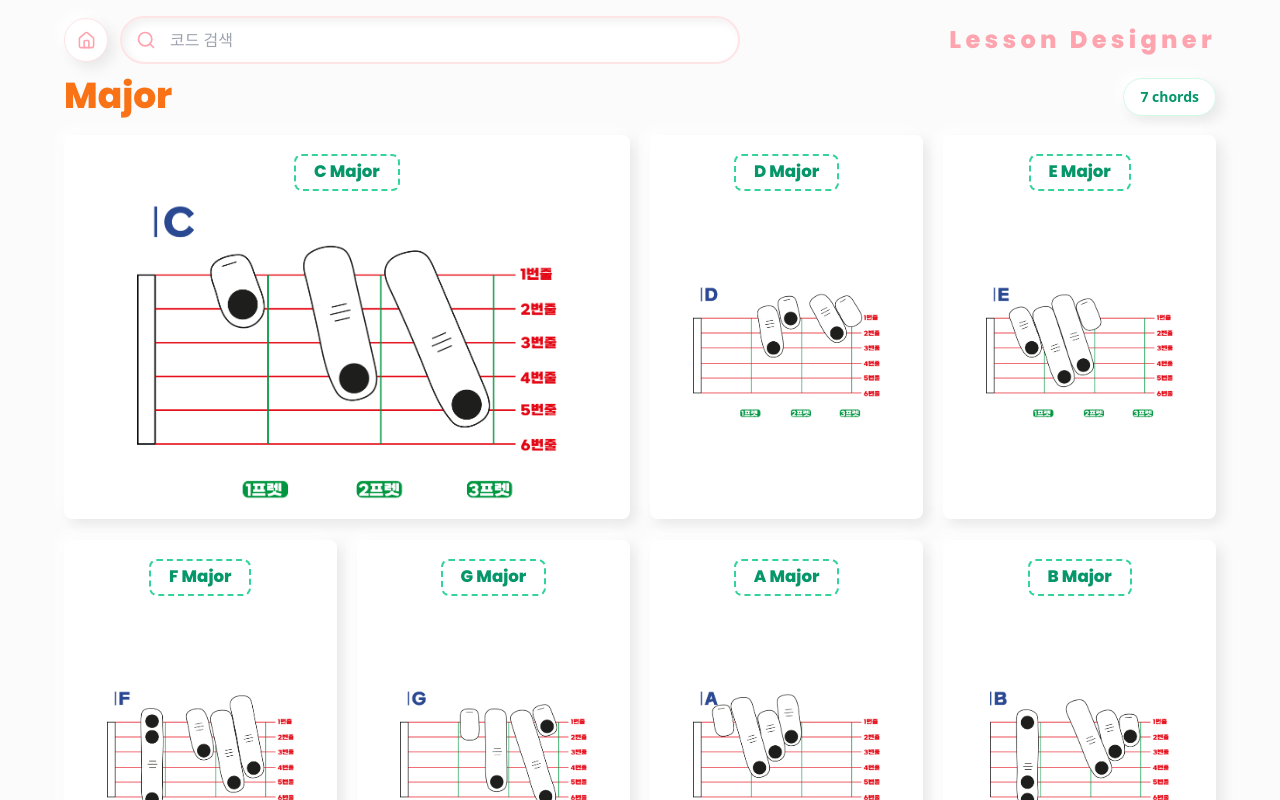
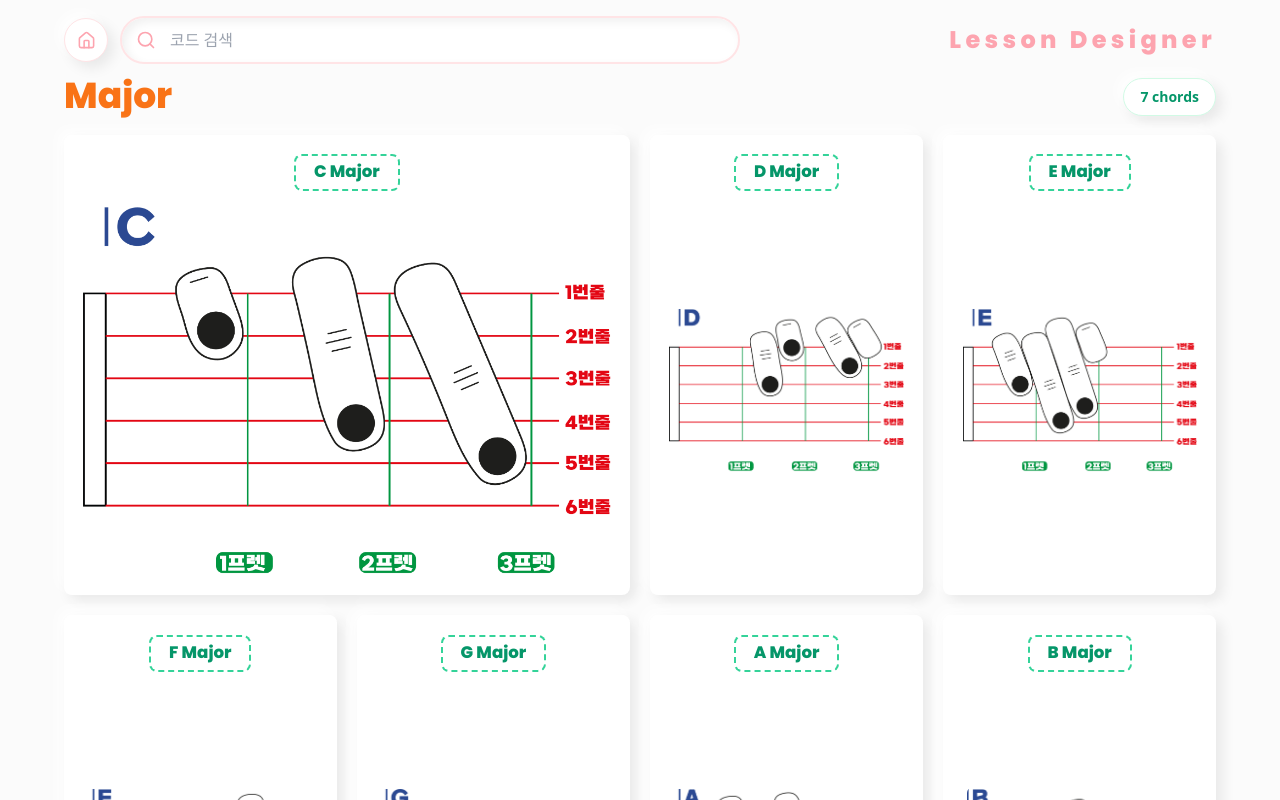
Before and after one commit to kimyounggaur/Guitar_Chord_Viewer, a React (Vite) app: page / in a window 1280 px wide. Both pictures are taken after a click on the button "Major". Shown: the top 800 px of the page. Built offline with nearby package versions, Linux system fonts and the light colour scheme.

Commit message:
Preserve source chord image proportions

```diff
--- a/src/components/Fretboard.tsx
+++ b/src/components/Fretboard.tsx
@@ -1,5 +1,6 @@
 import { useEffect, useMemo, useState } from 'react';
 import type { ChordShape, FingerPosition } from '../data/chordTypes';
+import { fretboardImageClassName, fretboardImageFrameClassName } from '../lib/fretboardImageClass';
 
 type Props = {
   shape: ChordShape;
@@ -32,6 +33,11 @@ function fretLineX(fret: number, fretCount: number): number {
   return nutX + fret * space;
 }
 
+function publicChordAsset(path: string): string {
+  const base = import.meta.env.BASE_URL.endsWith('/') ? import.meta.env.BASE_URL : `${import.meta.env.BASE_URL}/`;
+  return `${base}${path.replace(/^\//, '')}`;
+}
+
 export default function Fretboard({ shape, size = 'thumb' }: Props) {
   const imageUrl = shape.uploadedImageUrl ?? shape.image;
   const [imageFailed, setImageFailed] = useState(false);
@@ -46,21 +52,18 @@ export default function Fretboard({ shape, size = 'thumb' }: Props) {
 
   if (imageUrl && !imageFailed) {
     return (
-      <div className={isLarge ? 'mx-auto w-full max-w-5xl' : 'w-full'}>
+      <div className={fretboardImageFrameClassName(size)}>
         <img
-          src={usePlaceholder ? '/chords/placeholders/chord-placeholder.svg' : imageUrl}
+          src={usePlaceholder ? publicChordAsset('/chords/placeholders/chord-placeholder.svg') : imageUrl}
           alt={`${shape.title} 기타 코드 다이어그램`}
           loading="lazy"
-          className={
-            isLarge
-              ? 'mx-auto aspect-[16/9] w-full rounded-[8px] object-contain shadow-neumorphic'
-              : 'aspect-[16/9] w-full rounded-[6px] object-contain'
-          }
+          className={fretboardImageClassName(size)}
           onError={() => {
             if (usePlaceholder) {
               setImageFailed(true);
               return;
             }
+
             setUsePlaceholder(true);
           }}
         />
--- /dev/null
+++ b/src/lib/fretboardImageClass.ts
@@ -0,0 +1,21 @@
+export type FretboardImageSize = 'thumb' | 'large';
+
+export function fretboardImageFrameClassName(size: FretboardImageSize): string {
+  const base = 'flex aspect-[3841/2713] w-full items-center justify-center overflow-hidden';
+
+  if (size === 'large') {
+    return `${base} mx-auto max-h-[calc(100vh-230px)] max-w-6xl rounded-[8px] shadow-neumorphic`;
+  }
+
+  return `${base} rounded-[6px]`;
+}
+
+export function fretboardImageClassName(size: FretboardImageSize): string {
+  const base = 'block h-auto max-h-full w-auto max-w-full object-contain';
+
+  if (size === 'large') {
+    return `${base} rounded-[8px]`;
+  }
+
+  return `${base} rounded-[6px]`;
+}
```
Also changed, not shown: 1 other file (tests, documents, lock files or other folders).
